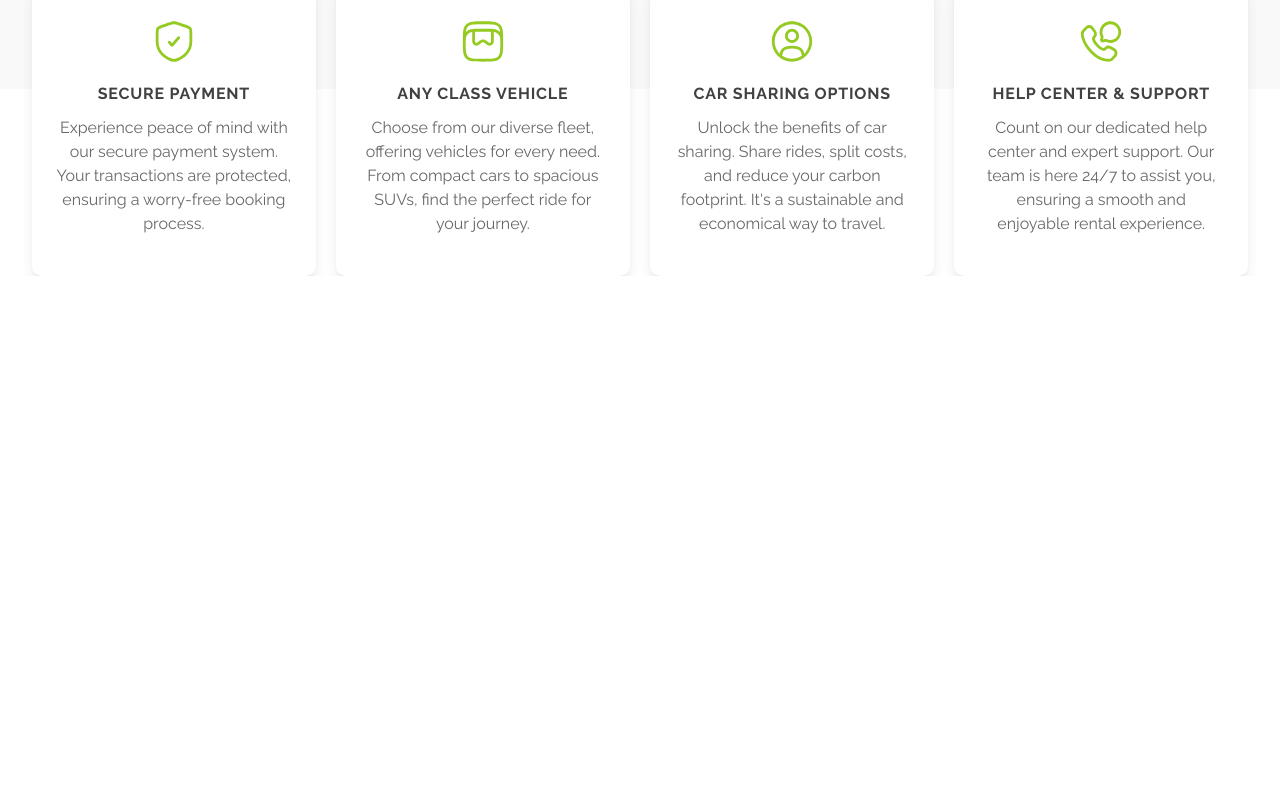
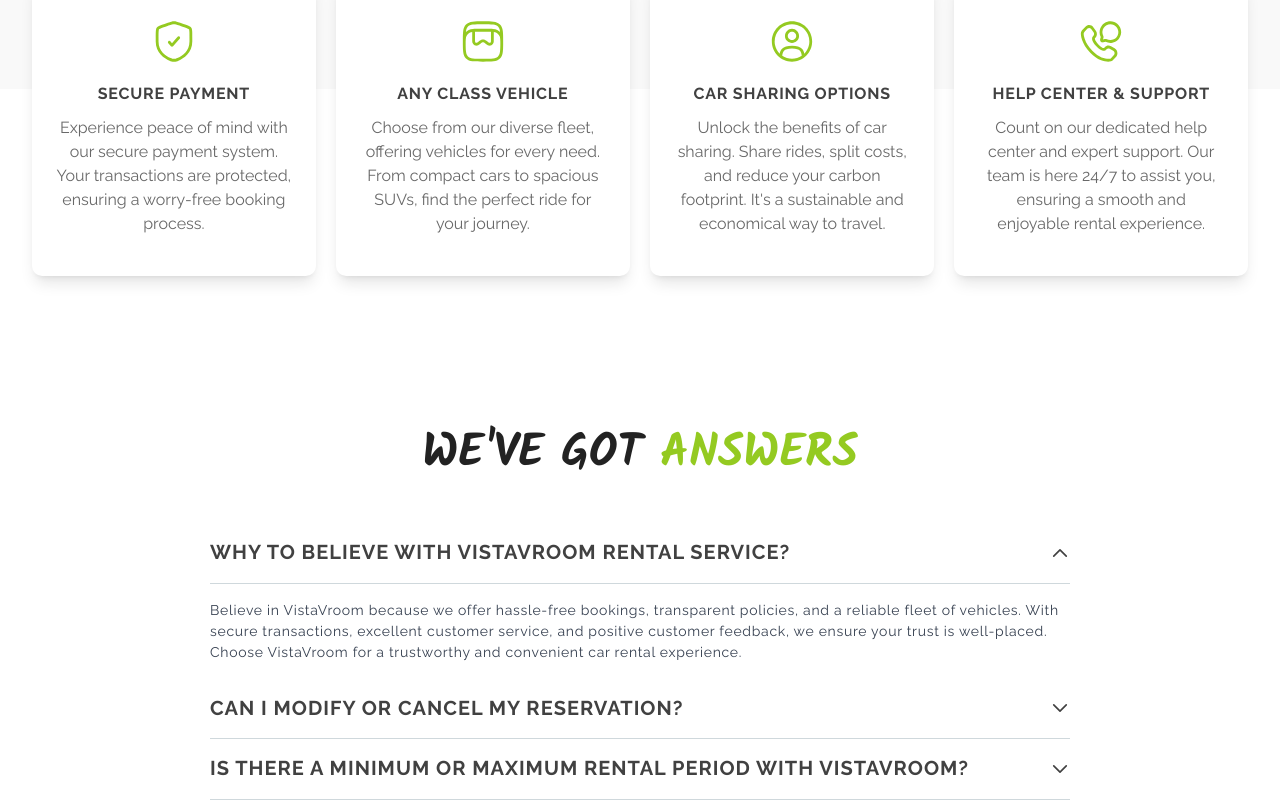
Before and after one commit to ThinThinzarHtet/VistaVroom, a React (Vite) app: page / in a window 1280 px wide. Shown: the part 4024-4824 px from the top of the page. Before the commit the page ends 4300 px from the top, so only its background shows below. Built offline with nearby package versions, Linux system fonts and the light colour scheme.

Commit message:
faq section

```diff
--- a/src/App.jsx
+++ b/src/App.jsx
@@ -21,6 +21,7 @@ function App() {
       <Testimonials />
       <Pricing />
       <Services />
+      <FAQ />
     </>
   );
 }
--- a/src/views/FAQ.jsx
+++ b/src/views/FAQ.jsx
@@ -6,8 +6,76 @@ import {
 
 import { useState } from "react";
 
+function Icon({ id, open }) {
+  return (
+    <svg
+      xmlns="http://www.w3.org/2000/svg"
+      fill="none"
+      viewBox="0 0 24 24"
+      strokeWidth={2}
+      stroke="currentColor"
+      className={`${
+        id === open ? "rotate-180" : ""
+      } h-5 w-5 transition-transform`}
+    >
+      <path
+        strokeLinecap="round"
+        strokeLinejoin="round"
+        d="M19.5 8.25l-7.5 7.5-7.5-7.5"
+      />
+    </svg>
+  );
+}
+
+const faqData = [
+  {
+    question: " Why to believe with VistaVroom rental service?",
+    answer:
+      "Believe in VistaVroom because we offer hassle-free bookings, transparent policies, and a reliable fleet of vehicles. With secure transactions, excellent customer service, and positive customer feedback, we ensure your trust is well-placed. Choose VistaVroom for a trustworthy and convenient car rental experience.",
+  },
+  {
+    question: "Can I modify or cancel my reservation?",
+    answer:
+      "Yes, you can modify or cancel your reservation through your VistaVroom account or by contacting our customer support. Please note that cancellation policies vary based on the rental package and the time of cancellation. We recommend reviewing the terms and conditions for detailed information on modifications and cancellations.",
+  },
+  {
+    question: "Is there a minimum or maximum rental period with VistaVroom?",
+    answer:
+      "VistaVroom offers flexible rental periods. You can rent a vehicle for as short as one day or for an extended period, depending on your requirements. There is no strict maximum rental period, making it convenient for long-term rentals such as monthly or even yearly arrangements.",
+  },
+];
+
 const FAQ = () => {
-  return <div>FAQ</div>;
+  const [open, setOpen] = useState(1);
+
+  const handleOpen = (value) => setOpen(open === value ? 0 : value);
+  return (
+    <div className="mt-36">
+      <div className="wrapper">
+        <h1 className="head_text mb-9 text-center">
+          We've got <span className="green_text">answers</span>
+        </h1>
+        {faqData.map((data, index) => (
+          <Accordion
+            key={index}
+            open={open === index + 1}
+            icon={<Icon id={index + 1} open={open} />}
+            className="max-w-[860px] mx-auto"
+          >
+            <AccordionHeader
+              onClick={() => handleOpen(index + 1)}
+              className="text-dark-gray font-raleway uppercase tracking-wider"
+            >
+              {data.question}
+            </AccordionHeader>
+            <AccordionBody className="font-raleway tracking-wider">
+              {data.answer}
+            </AccordionBody>
+          </Accordion>
+        ))}
+      </div>
+    </div>
+  );
 };
 
 export default FAQ;
```
